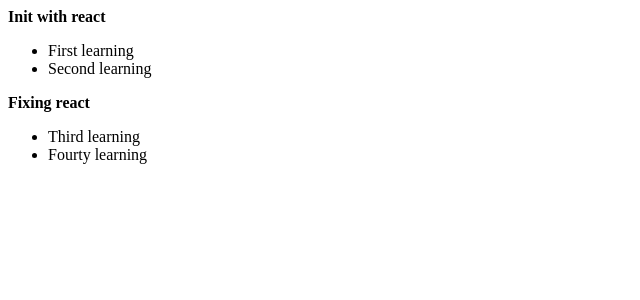
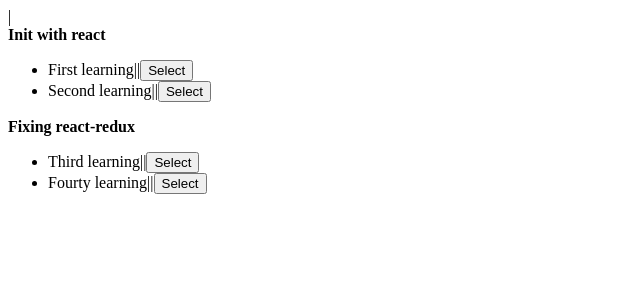
Before and after one commit to gabrielzom/redux, a React (Create React App) app: page / in a window 1280 px wide. Shown: the top 300 px of the page, without its empty margins (0-640 px from the left). Built offline with nearby package versions, Linux system fonts and the light colour scheme.

Commit message:
manager state using stefull component

```diff
--- a/src/App.js
+++ b/src/App.js
@@ -1,11 +1,71 @@
 import Sidebar from "./components/Sidebar";
+import Video from "./components/Video";
+import React, { Component } from 'react';
+import { Provider } from 'react-redux'
+import store from "./store";
 
-function App() {
-  return (
-    <div className="App">
-     <Sidebar />
-    </div>
-  );
+class App extends Component {
+
+  constructor() {
+    super()
+    this.state = {
+      activeLesson: {
+        module: '',
+        lesson: ''
+      },
+      modules:
+      [
+          {
+              id: 1,
+              title: 'Init with react',
+              lessons: [
+                  { id: 1, title: 'First learning' },
+                  { id: 2, title: 'Second learning' }
+              ]
+          },
+          {
+              id: 2,
+              title: 'Fixing react-redux',
+              lessons: [
+                  { id: 3, title: 'Third learning' },
+                  { id: 4, title: 'Fourty learning' }
+              ]
+          }
+      ]
+    }
+  }
+
+  toggleModuleAndLesson (e) {
+    let idsOfModuleAndLesson = (e.target.id).split(',')
+    idsOfModuleAndLesson = idsOfModuleAndLesson.map(id => Number(id))
+
+    const [ module ] = this.state.modules.filter(module => module.id === idsOfModuleAndLesson[0])
+    const [ lesson ] = module.lessons.filter(lesson => lesson.id === idsOfModuleAndLesson[1])
+
+    const titleOfModule = module.title
+    const titleOfLesson = lesson.title
+
+    this.setState({
+      activeLesson: {
+        module: titleOfModule,
+        lesson: titleOfLesson
+      }
+    })
+  }
+
+  render () {
+    return (
+      <div>
+        <Provider store={store}>
+          <Video state={this.state} />
+          <Sidebar
+            handleToggle={(e) => {this.toggleModuleAndLesson(e)}}
+            state={this.state}
+          />
+        </Provider>
+      </div>
+    );
+  }
 }
 
 export default App;
--- a/src/components/Sidebar/index.js
+++ b/src/components/Sidebar/index.js
@@ -1,41 +1,17 @@
-import React, { Component } from 'react';
+import React from "react";
 
-class Sidebar extends Component {
-
-    state = {
-        modules:
-        [
-            {
-                id: 1,
-                title: 'Init with react',
-                lessons: [
-                    { id: 1, title: 'First learning' },
-                    { id: 2, title: 'Second learning' }
-                ]
-            },
-            {
-                id: 2,
-                title: 'Fixing react',
-                lessons: [
-                    { id: 3, title: 'Third learning' },
-                    { id: 4, title: 'Fourty learning' }
-                ]
-            }
-        ]
-    }
-
-    render() {
-
-        const { modules } = this.state;
-
+const Index = ({ state, handleToggle }) => {
+    const { modules } = state;
     return (
       <aside>
-                {modules.map((module, indexModule) => (
-                    <section key={indexModule}>
+        {modules.map(module => (
+          <section key={module.id}>
             <strong>{module.title}</strong>
             <ul>
-                            {module.lessons.map((lesson, indexLesson) => (
-                                <li key={`${indexModule}-${indexLesson}`}>{lesson.title}</li>
+              {module.lessons.map(lesson => (
+                <li key={lesson.id}>{lesson.title}||
+                  <button id={`${module.id},${lesson.id}`} onClick={handleToggle}>Select</button>
+                </li>
               ))}
             </ul>
           </section>
@@ -43,6 +19,5 @@
       </aside>
     );
 }
-}
 
-export default Sidebar;
+export default Index;
--- a/src/components/Video/index.js
+++ b/src/components/Video/index.js
@@ -0,0 +1,12 @@
+import React from "react";
+
+const Index = ({ state }) => {
+  const { activeLesson } = state;
+  return (
+    <div>
+      <strong>{activeLesson.module}</strong> | <span>{activeLesson.lesson}</span>
+    </div>
+  );
+};
+
+export default Index;
--- /dev/null
+++ b/src/store/index.js
@@ -0,0 +1,26 @@
+import { createStore } from "redux";
+
+function reducer() {
+  return [
+    {
+      id: 1,
+      title: "Init with react",
+      lessons: [
+        { id: 1, title: "First learning" },
+        { id: 2, title: "Second learning" },
+      ],
+    },
+    {
+      id: 2,
+      title: "Fixing react-redux",
+      lessons: [
+        { id: 3, title: "Third learning" },
+        { id: 4, title: "Fourty learning" },
+      ],
+    },
+  ];
+}
+
+const store = createStore(reducer);
+
+export default store;
```
Lines whose indentation alone changed are shown as unchanged.
